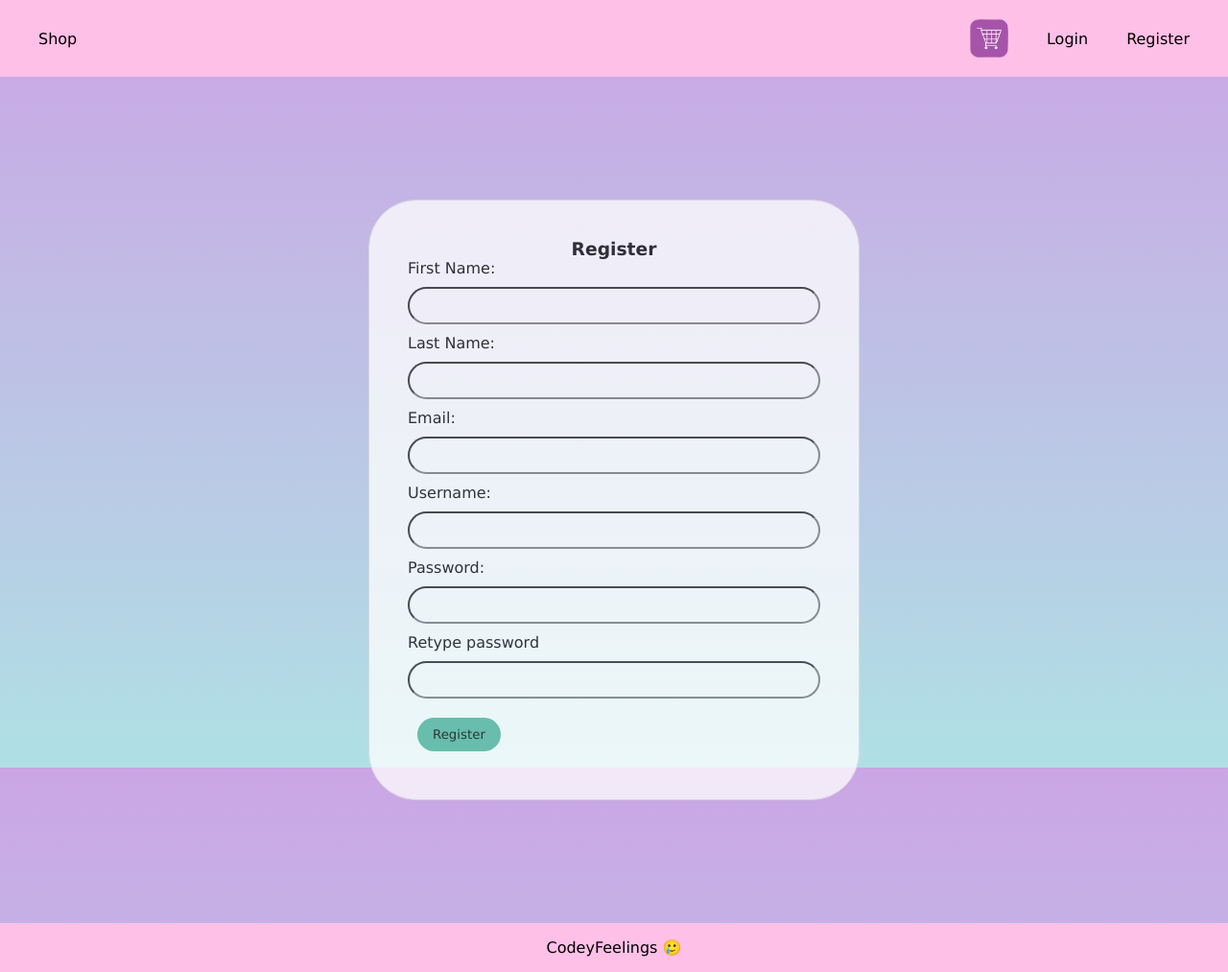
After one commit to CodeyFeelings/ecommerce_app, a Flask app: page /register in a window 1280 px wide. The commit adds this page. Shown: the whole page at 96% size. Run offline with Flask 3, Linux system fonts and the light colour scheme.

Commit message:
login register and logout

```diff
--- a/app.py
+++ b/app.py
@@ -1,8 +1,14 @@
 from db_setup import connect_database
-from flask import Flask, render_template, flash
-
+from flask import Flask, render_template, flash, redirect, jsonify, request,session, g
+from werkzeug.security import check_password_hash, generate_password_hash
+from models import *
 app=Flask(__name__)
 app.secret_key ="your_secret_key"
+
+# Session details
+@app.before_request
+def before_request():
+    g.user_type = session.get("user_type",None)
 
 
 conn = connect_database()
@@ -12,15 +18,114 @@ def usd(value):
     return f"${value:,.2f}"
 
 app.jinja_env.filters["usd"] = usd
-
+# SECTION: SHOP
 @app.route("/shop", methods=["GET"])
 def shop():
     all_items={}
     try:
-        db.execute("SELECT * FROM inventory WHERE is_active = 'true'")
+        db.execute(SELECT_ACTIVE_INVENTORY)
         all_items= db.fetchall()
         # 0: id 1:title 2:description 3:price 4:quantity 5:is_active
     except Exception as e:
         error_message = f"Error fetching inventory from database."
         flash(error_message, "error")
-    return render_template("shop.html", all_items=all_items)
+    return render_template("shop.html", all_items=all_items, user=g.user_type)
+
+# SECTION: LOGIN
+@app.route("/login", methods=["GET","POST"])
+def login():
+    if request.method=="POST":
+        # get data from form
+        username= request.form.get("username")
+        password= request.form.get("password")
+        # check that fields are filled
+        if (not username) or (not password):
+            return jsonify(success= False, message=f"Please enter all fields")
+        # check if user data exists
+        try:
+            db.execute(SELECT_USERNAME,(username,))
+            user_exists= db.fetchone()
+            if (not user_exists):
+                return jsonify(success=False, message=f"This username doesn't exist")
+            # get password
+            db.execute(SELECT_PASSWORD, (username,))
+            user_password = db.fetchone()[0]
+        except Exception as e:
+            return jsonify(success=False, message=f"Error fetching data from database: {e}")
+        # check that passwords match
+        if (not check_password_hash(user_password, password)):
+            return jsonify(success=False, message=f"Wrong Password")
+        # get user_type
+        try:
+            db.execute(SELECT_USER_TYPE,(username,))
+            session["user_type"] = db.fetchone()[0]
+
+        except Exception as e:
+            return jsonify(success=False, message=f"Error getting user type")
+        # redirect to shop page
+        success_message = f"Logged in successfully"
+        flash(success_message, "success")
+        return jsonify(success=True, redirect_url="/shop")
+    return render_template("login.html")
+
+# SECTION: REGISTER
+@app.route("/register", methods=["GET","POST"])
+def register():
+    if request.method == "POST":
+        first_name= request.form.get("first-name")
+        last_name= request.form.get("last-name")
+        email = request.form.get("email")
+        username=request.form.get("username")
+        password=request.form.get("password")
+        re_password=request.form.get("re-password")
+        # check all fields are entered
+        if (not first_name) or (not last_name) or (not email) or (not username) or (not password) or (not re_password):
+            return jsonify(success=False, message=f"Please enter all fields")
+        # check that the passwords match
+        if not password == re_password:
+            return jsonify(success=False, message=f"Passwords Do Not Match")
+        # check if email is availiable
+        try:
+            db.execute(SELECT_EMAIL,(email,))
+            email_taken = db.fetchone()
+        except Exception as e:
+            return jsonify(success=False, message=f"Error checking email availability: {e}")
+        if email_taken:
+            return jsonify(success=False, message=f"Sorry, this email is already taken")
+        # check if username is availiable
+        try:
+            db.execute(SELECT_USERNAME,(username,))
+            username_taken = db.fetchone()
+        except Exception as e:
+            return jsonify(success=False, message=f"Error checking username availability: {e}")
+        if username_taken:
+            return jsonify(success=False, message=f"Sorry, this username is already taken", )
+        # generate hash password
+        hash_password = generate_password_hash(password, method='pbkdf2:sha256')
+        # insert data in table
+        try:
+            db.execute(REGISTER_USER,(email, username, hash_password, first_name, last_name, 'user',))
+            conn.commit()
+        except Exception as e:
+            return jsonify(success=False, message=f"Error inserting data: {e}")
+        # get user_type
+        try:
+            db.execute(SELECT_USER_TYPE,(username,))
+            session["user_type"] = db.fetchone()[0]
+        except Exception as e:
+            return jsonify(success=False, message=f"Error getting user type")
+        # redirect to shop page
+        success_message = f"Registered successfully"
+        flash(success_message, "success")
+        return jsonify(success=True, redirect_url="/shop")
+    return render_template("register.html")
+
+# SECTION LOGOUT
+@app.route("/logout")
+def logout():
+    session.clear()
+    success_message="Logged Out"
+    flash(success_message, "success")
+    return redirect("/shop")
+
+# SECTION CART
--- a/static/styles.css
+++ b/static/styles.css
@@ -26,6 +26,11 @@ main {
 
 button {
   cursor: pointer;
+}
+button:hover{
+  background-color: #3ec4f0;
+  transform: scale(1.1);
+  opacity: 80%;
 }
 
 a {
@@ -66,8 +71,8 @@ a {
 .small-container {
   width: 40%;
   margin: 0 auto;
-  margin-top: 30%;
-  margin-bottom: 30%;
+  margin-top: 10%;
+  margin-bottom: 10%;
   padding: 40px;
   border: 1px solid #ddd;
   background-color: #fff;
@@ -102,11 +107,14 @@ a {
   list-style: none;
   margin: 0;
   padding: 0;
+  display: flex;
+  justify-content: space-between;
 }
 
 .nav-bar li {
-  float: left;
-  padding: 1% 2%;
+  padding: 10px 20px;
+  margin: 0;
+  display: flex;
 }
 .nav-bar li a {
   vertical-align: middle;
@@ -115,14 +123,35 @@ a {
   text-decoration: none;
   border-radius: 25px;
   padding: 0;
+  justify-content: space-between;
+
 }
 .nav-bar li a:hover {
   background-color: white;
   width: 100%;
+  height: auto;
   transform: scale(1.1);
   opacity: 80%;
   padding: 10px;
+
 }
+.left-nav,
+.right-nav{
+  display: flex;
+  align-items: center;
+}
+
+.nav-cart-img{
+  max-width: 40px;
+  height: 100%;
+  transition: transform 0.3s;
+  padding: 0;
+  margin: 0;
+ vertical-align: middle;
+ align-items: right;
+
+}
+
 
 /* SECTION: FOOTER */
 footer {
@@ -149,6 +178,17 @@ footer {
   text-align: center;
 }
 
+.flash-message.success {
+  color: green;
+  border: 1px solid #15ff00;
+  background-color: #e6ffdd;
+}
+
+.flash-message.error {
+  color: red;
+  border: 1px solid #f00;
+  background-color: #fdd;
+}
 .success {
   color: green;
   border: 1px solid #15ff00;
@@ -201,7 +241,9 @@ footer {
   justify-content: space-between;
   align-items: center;
   padding: 10%;
+  vertical-align: middle;
 }
+
 
 .price {
   margin: 10%;
@@ -214,8 +256,6 @@ footer {
   align-items: center;
   justify-content: center;
   position: relative;
-  bottom: 10px;
-  right: 10px;
   border: none;
   border-radius: 50px;
   background: none;
@@ -278,3 +318,47 @@ footer {
   }
 
 }
+
+/* SECTION: LOGIN REGISTER */
+.page-title{
+  text-align: center;
+}
+
+.input-form{
+  width: 100%;
+}
+
+label{
+  text-align: start;
+}
+
+input{
+  border-radius: 25px;
+  width: 100%;
+  margin-top: 10px;
+  margin-bottom: 10px;
+  padding: 10px;
+}
+
+.right{
+text-align: right;
+}
+
+.submit-btn{
+  border: none;
+  position: relative;
+  border-radius: 25px;
+  padding: 10px 16px;
+  margin: 10px;
+  background-color: #51b399;
+}
+.other-btn{
+  border: none;
+  position: relative;
+  border-radius: 25px;
+  padding: 10px 16px;
+  margin: 10px;
+  background-color: #a136bc;
+}
+
+/* SECTION CART */
--- a/templates/master.html
+++ b/templates/master.html
@@ -5,21 +5,50 @@
     <meta name="viewport" content="width=device-width, initial-scale=1.0" />
     <meta name="author" content="CodeyFeelings" />
     <link rel="stylesheet" href="../static/styles.css" />
-    <script src="../static/main.js"></script>
     <title>Ecommerce App:</title>
   </head>
   <body>
     <div class="wrapper">
     <!-- NAVIGATION BAR -->
-    <nav class="nav-bar">
+     <!-- if user is logged in -->
+      {% if user == "user" %}
+     <nav class="nav-bar">
       <ul>
         <div class="left-nav">
           <li>
             <a href="/shop"> Shop </a>
           </li>
         </div>
+        <div class="right-nav">
+        <li>
+          <a href="/logout"> Logout </a>
+        </li>
+        </div>
       </ul>
     </nav>
+    {% else %}
+     <!-- if user is not logged in -->
+     <nav class="nav-bar">
+      <ul>
+        <div class="left-nav">
+          <li>
+            <a href="/shop"> Shop </a>
+          </li>
+        </div>
+        <div class="right-nav">
+          <li>
+            <a href="/cart"> <img src="../static/uploads/cart-icon.png" class="nav-cart-img"/> </a>
+          </li>
+          <li>
+            <a href="/login"> Login </a>
+          </li>
+            <li>
+          <a href="/register"> Register </a>
+        </li>
+        </div>
+      </ul>
+    </nav>
+    {% endif %}
     <main>
       <!-- FLASH MESSAGE -->
       {% with messages = get_flashed_messages(with_categories=True)%}
@@ -43,5 +72,6 @@
       </ul>
     </footer>
     </div>
+    <script src="../static/main.js"></script>
   </body>
 </html>
--- /dev/null
+++ b/templates/register.html
@@ -0,0 +1,50 @@
+{% extends "master.html" %}
+{% block main %}
+<div class="small-container">
+    <h3 class="page-title">Register</h3>
+    <div class="flash-message {{ category }}" id="flash-message">
+    </div>
+    <div>
+        <form id="input-form" action="/register" class="input-form">
+            <div>
+                <label for="first-name">First Name:</label>
+            </div>
+            <div>
+                <input type="text" name="first-name"/>
+            </div>
+            <div>
+                <label for="last-name">Last Name:</label>
+            </div>
+            <div>
+                <input type="text" name="last-name"/>
+            </div>
+            <div>
+                <label for="email">Email:</label>
+            </div>
+            <div>
+                <input type="email" name="email"/>
+            </div>
+            <div>
+                <label for="username">Username:</label>
+            </div>
+            <div>
+                <input type="text" name="username"/>
+            </div>
+            <div>
+                <label for="password">Password:</label>
+            </div>
+            <div>
+                <input type="password" name="password"/>
+            </div>
+            <div>
+                <label for="re-password">Retype password</label>
+            </div>
+            <div>
+                <input type="password" name="re-password"/>
+            </div>
+            <button class="submit-btn" type="submit">Register</button>
+        </form>
+    </div>
+ </div>
+
+{% endblock %}
--- a/templates/shop.html
+++ b/templates/shop.html
@@ -3,7 +3,6 @@
 <!-- grid for the shop items -->
 <div class="shop-grid">
   {% for item in all_items %}
-  <!-- TODO: FOR LOOP THAT GETS ALL INVENTORY ITEMS -->
   <div class="shop-items">
     <img src="{{ item[5] }}" class="item-img" />
     <h3>{{item[1]}}</h3>
```
Also changed, not shown: models.py (added, +9 -0 lines), static/main.js (+35 -0 lines), table_definitions.py (+11 -0 lines), templates/login.html (added, +34 -0 lines).
